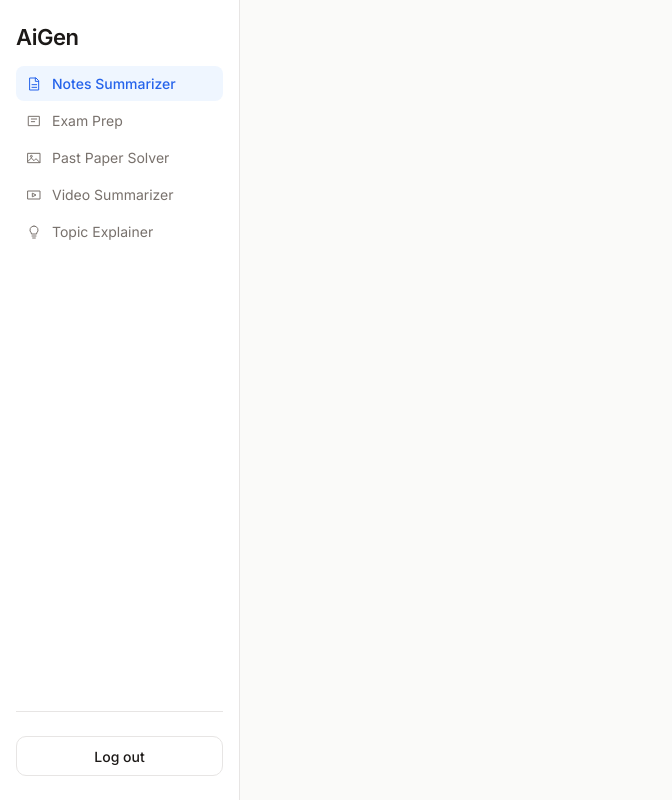
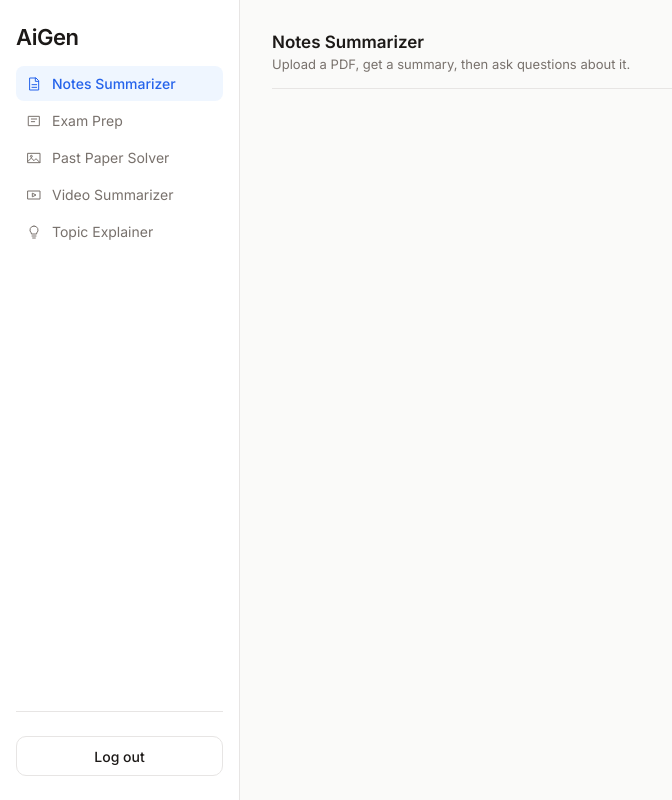
Before and after one commit to choudaryhussainali/AiGen, a Flask app: template templates/dashboard.html in a window 1280 px wide. Shown: the whole page, without its empty margins (0-672 px from the left). Run offline with Flask 3, Linux system fonts and the light colour scheme; the template is opened without the code that fills it, so the values that code supplies are empty.

Commit message:
feat(ui): add the panel header bar

```diff
--- a/templates/dashboard.html
+++ b/templates/dashboard.html
@@ -31,6 +31,13 @@
       <button class="btn" id="logout-button" type="button">Log out</button>
     </div>
   </aside>
-  <main class="panel"></main>
+  <main class="panel">
+    <header class="panel-header">
+      <h2 class="panel-title" id="panel-title">Notes Summarizer</h2>
+      <p class="panel-description" id="panel-description">
+        Upload a PDF, get a summary, then ask questions about it.
+      </p>
+    </header>
+  </main>
 </div>
 {% endblock %}
```
